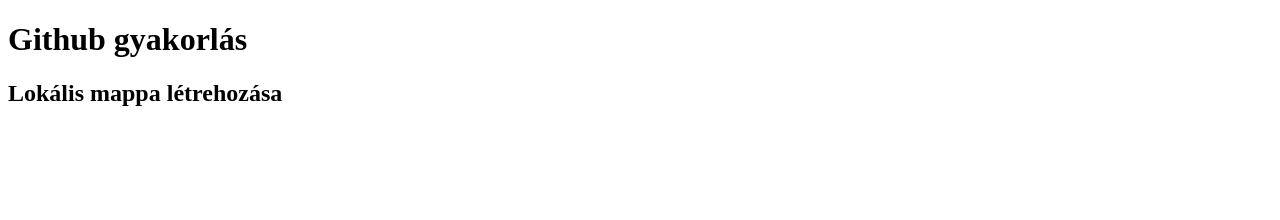
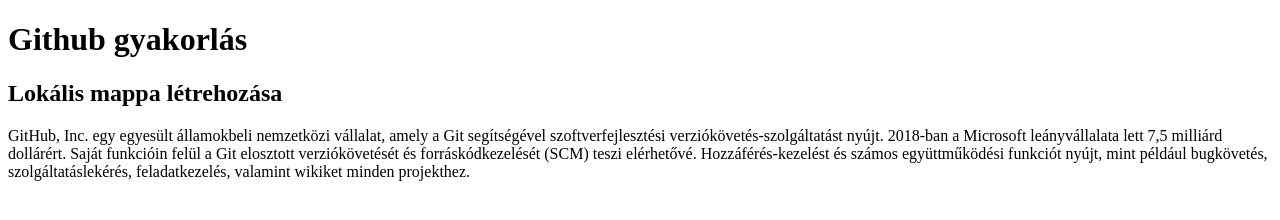
Before and after one commit to HTimea88/promajus23, a plain HTML site: page index.html in a window 1280 px wide. Drawn offline with Linux system fonts and the light colour scheme.

Commit message:
bekezdés létrehozása

```diff
--- a/index.html
+++ b/index.html
@@ -13,6 +13,9 @@
         Lokális mappa létrehozása
     </h2>
 
+    <p> GitHub, Inc. egy egyesült államokbeli nemzetközi vállalat, amely a Git segítségével szoftverfejlesztési verziókövetés-szolgáltatást nyújt. 2018-ban a Microsoft leányvállalata lett 7,5 milliárd dollárért. Saját funkcióin felül a Git elosztott verziókövetését és forráskódkezelését (SCM) teszi elérhetővé. Hozzáférés-kezelést és számos együttműködési funkciót nyújt, mint például bugkövetés, szolgáltatáslekérés, feladatkezelés, valamint wikiket minden projekthez.</p>
+
+
 
 </body>
 </html>
```
